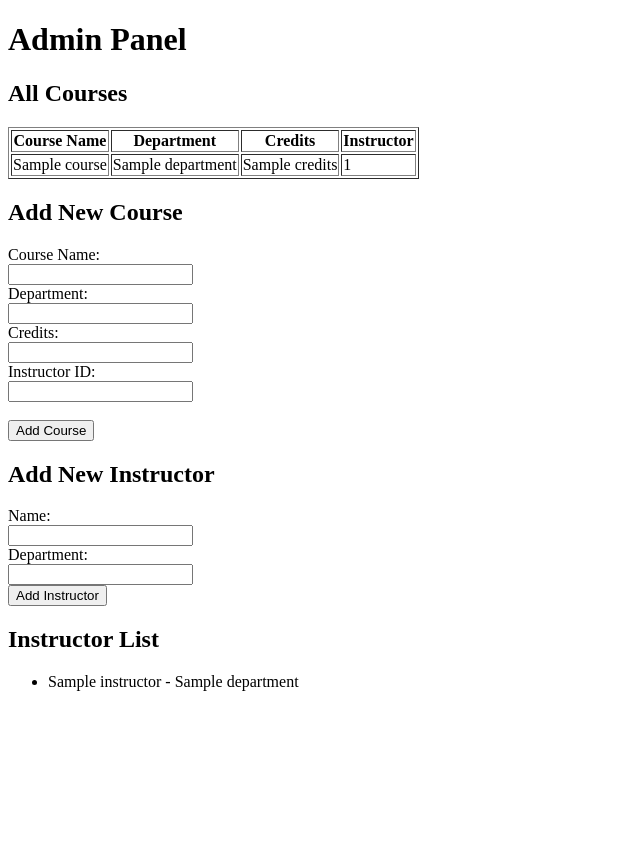
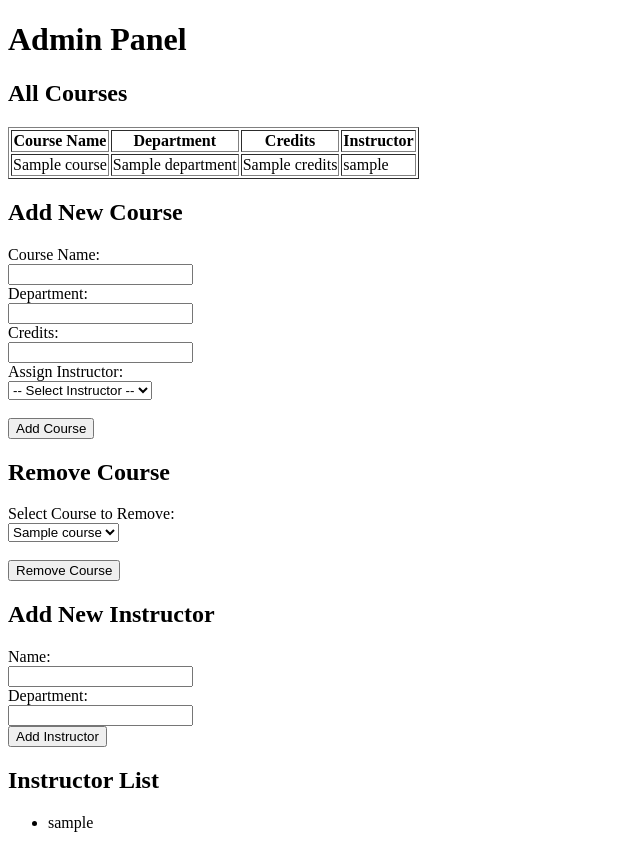
Before and after one commit to AsadNaqvi360/DatabaseProject, a Flask app: template templates/admin.html in a window 1280 px wide. Shown: the part 46-894 px from the top of the page, without its empty margins (0-640 px from the left). Before the commit the page ends 737 px from the top, so only its background shows below. Run offline with Flask 3, Linux system fonts and the light colour scheme; the template is opened without the code that fills it: most values are stand-ins (such as "Sample title", 1, 10 or a date in 2020).

Commit message:
updated admin

```diff
--- a/app.py
+++ b/app.py
@@ -42,7 +42,6 @@ def student_view():
         db.commit()
         return redirect(url_for('student_view', student_id=selected_student_id))
 
-    # Registered courses
     cursor.execute("""
         SELECT c.CourseName FROM classschedules cs
         JOIN courses c ON cs.CourseID = c.CourseID
@@ -50,7 +49,6 @@ def student_view():
     """, (selected_student_id,))
     registered = cursor.fetchall()
 
-    # Grades (show only for registered)
     cursor.execute("""
         SELECT c.CourseName, g.Grade
         FROM grades g
@@ -67,19 +65,16 @@ def student_view():
         selected_student_id=selected_student_id
     )
 
-# ----- INSTRUCTOR VIEW WITH SIMULATION + STUDENTS -----
+# ----- INSTRUCTOR VIEW WITH SIMULATION -----
 @app.route('/instructor', methods=['GET'])
 def instructor_view():
-    # All instructors for dropdown
     cursor.execute("SELECT id, username FROM users WHERE role = 'instructor'")
     instructors = cursor.fetchall()
     selected_id = request.args.get('instructor_id', default=instructors[0]['id'], type=int)
 
-    # Courses taught by this instructor
     cursor.execute("SELECT * FROM courses WHERE InstructorID = %s", (selected_id,))
     courses = cursor.fetchall()
 
-    # For each course, fetch students + their grades
     for course in courses:
         cursor.execute("""
             SELECT u.id, u.username, g.Grade
@@ -134,6 +129,18 @@ def add_course():
     flash('Course added successfully.')
     return redirect(url_for('admin_panel'))
 
+@app.route('/delete_course', methods=['POST'])
+def delete_course():
+    course_id = request.form['course_id']
+
+    # Clean up foreign key dependencies first
+    cursor.execute("DELETE FROM classschedules WHERE CourseID = %s", (course_id,))
+    cursor.execute("DELETE FROM grades WHERE CourseID = %s", (course_id,))
+    cursor.execute("DELETE FROM courses WHERE CourseID = %s", (course_id,))
+    db.commit()
+    flash('Course deleted successfully.')
+    return redirect(url_for('admin_panel'))
+
 @app.route('/add_instructor', methods=['POST'])
 def add_instructor():
     name = request.form['name']
@@ -148,14 +155,10 @@ def add_instructor():
     flash('Instructor added successfully.')
     return redirect(url_for('admin_panel'))
 
-# Optional placeholders
+# Optional
 @app.route('/edit_course/<int:course_id>')
 def edit_course(course_id):
     return f"Edit functionality for Course ID {course_id} coming soon."
-
-@app.route('/delete_course/<int:course_id>')
-def delete_course(course_id):
-    return f"Delete functionality for Course ID {course_id} coming soon."
 
 @app.route('/view_students/<int:course_id>')
 def view_students(course_id):
--- a/templates/admin.html
+++ b/templates/admin.html
@@ -20,7 +20,13 @@
             <td>{{ course.CourseName }}</td>
             <td>{{ course.Department }}</td>
             <td>{{ course.Credits }}</td>
-            <td>{{ course.InstructorID }}</td>
+            <td>
+                {% for instructor in instructors %}
+                    {% if instructor.id == course.InstructorID %}
+                        {{ instructor.username }}
+                    {% endif %}
+                {% endfor %}
+            </td>
         </tr>
         {% endfor %}
     </table>
@@ -36,10 +42,26 @@
         <label>Credits:</label><br>
         <input type="number" name="credits" required><br>
 
-        <label>Instructor ID:</label><br>
-        <input type="number" name="instructor_id" required><br><br>
+        <label>Assign Instructor:</label><br>
+        <select name="instructor_id" required>
+            <option value="">-- Select Instructor --</option>
+            {% for instructor in instructors %}
+                <option value="{{ instructor.id }}">{{ instructor.username }}</option>
+            {% endfor %}
+        </select><br><br>
 
         <input type="submit" value="Add Course">
+    </form>
+
+    <h2>Remove Course</h2>
+    <form method="post" action="{{ url_for('delete_course') }}">
+        <label>Select Course to Remove:</label><br>
+        <select name="course_id" required>
+            {% for course in courses %}
+                <option value="{{ course.CourseID }}">{{ course.CourseName }}</option>
+            {% endfor %}
+        </select><br><br>
+        <input type="submit" value="Remove Course">
     </form>
 
     <h2>Add New Instructor</h2>
@@ -56,7 +78,7 @@
     <h2>Instructor List</h2>
     <ul>
         {% for instructor in instructors %}
-            <li>{{ instructor.Name }} - {{ instructor.Department }}</li>
+            <li>{{ instructor.username }}</li>
         {% endfor %}
     </ul>
 </body>
```
